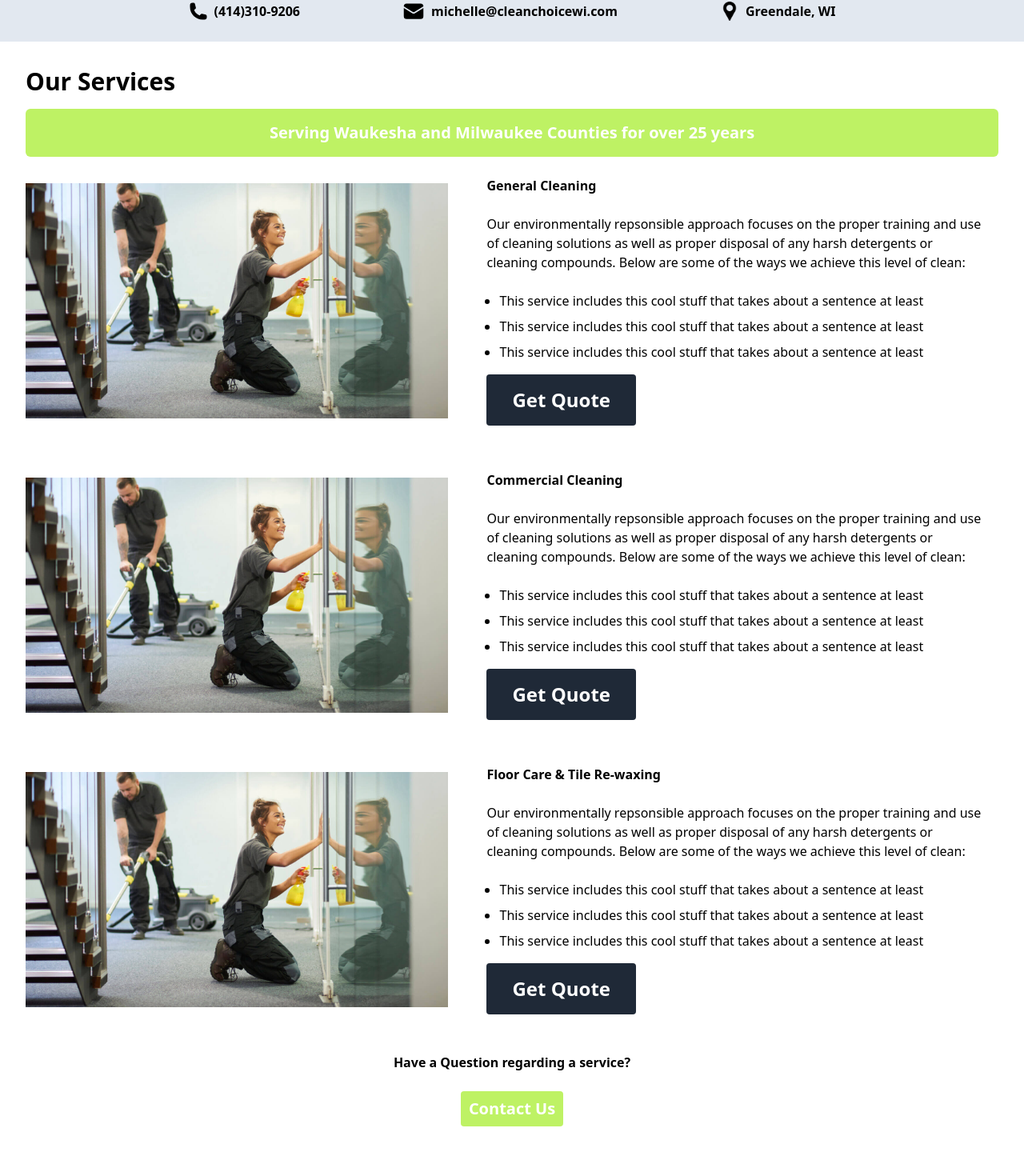
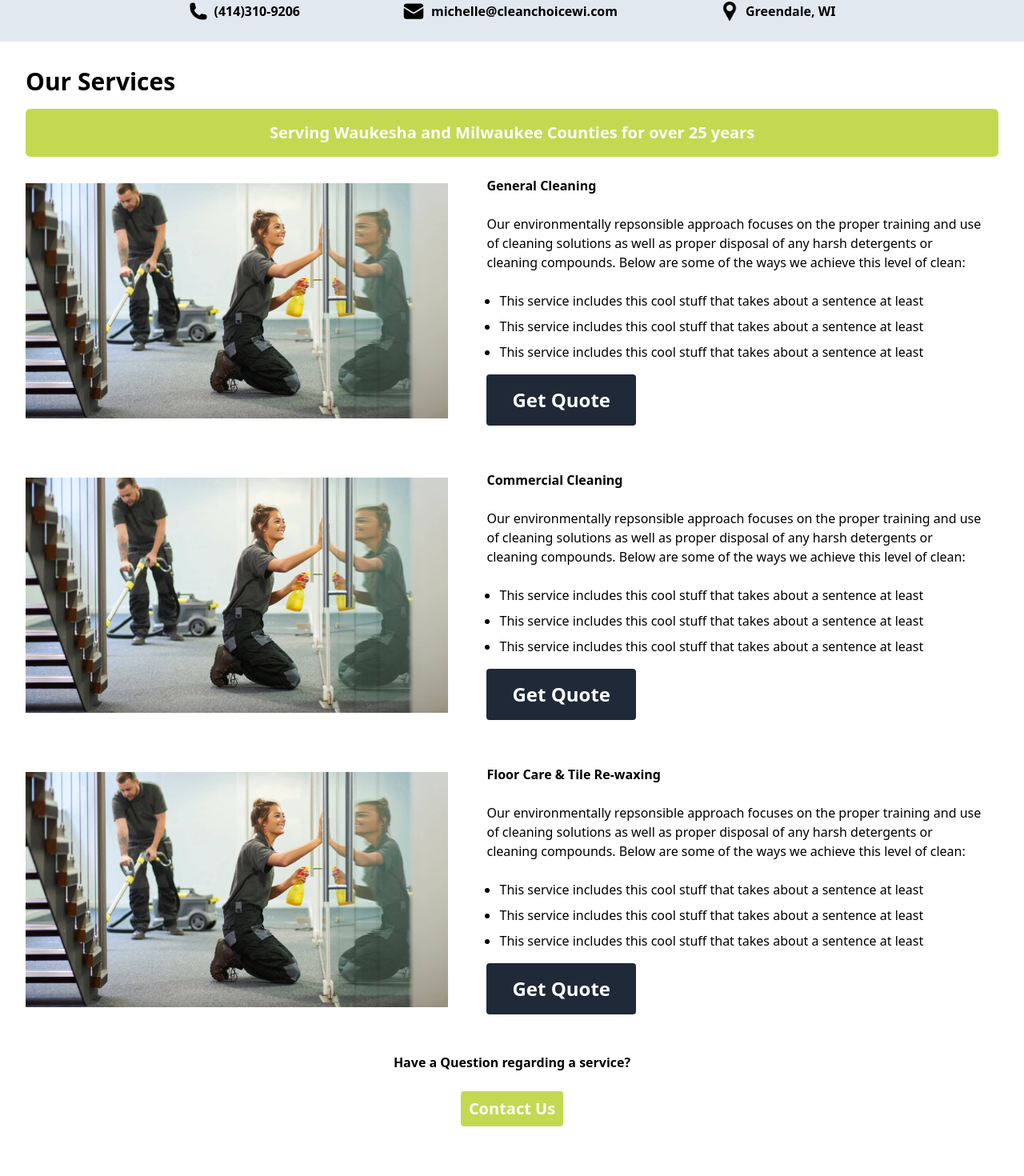
Before and after one commit to Clean-Choice-Website/clean-choice, a React (Vite) app: page /services in a window 1280 px wide. Shown: the part 152-1622 px from the top of the page at 80% size. Built offline with nearby package versions, Linux system fonts and the light colour scheme.

Commit message:
Change Background Color

```diff
--- a/src/Services.jsx
+++ b/src/Services.jsx
@@ -25,7 +25,7 @@ const Services = () => {
         <section className="flex flex-col items-center justify-between py-4 md:items-start">
           <h1 className="mt-4 text-3xl font-bold md:mx-8">Our Services</h1>
           <div className="mx-8 w-full py-4 md:mx-0">
-            <p className="mx-8 rounded-md bg-lime-300 py-4 text-center text-xl font-bold text-white">
+            <p className="mx-8 rounded-md bg-logoGreen py-4 text-center text-xl font-bold text-white">
               Serving Waukesha and Milwaukee Counties for over 25 years
             </p>
           </div>
@@ -195,7 +195,7 @@ const Services = () => {
         <div className="m-8 flex flex-col items-center justify-center md:mx-8 md:justify-start">
           <p className="mb-6 font-bold">Have a Question regarding a service?</p>
           <Link>
-            <p className="inline-block w-32 rounded bg-lime-300 py-2 text-center text-xl font-bold text-white">
+            <p className="inline-block w-32 rounded bg-logoGreen py-2 text-center text-xl font-bold text-white">
               Contact Us
             </p>
           </Link>
```
